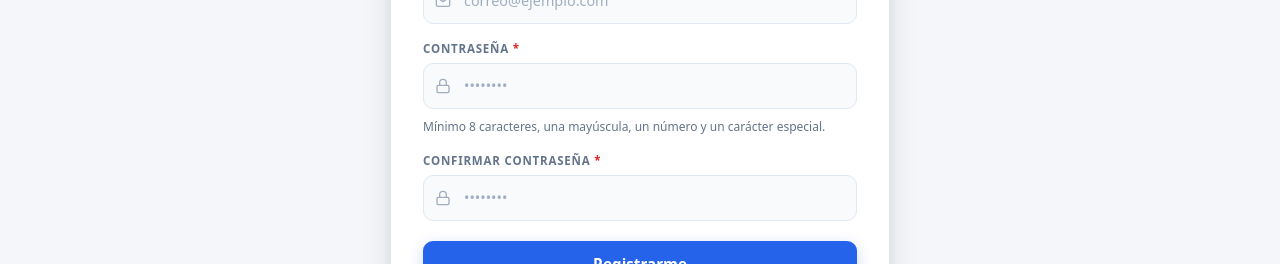
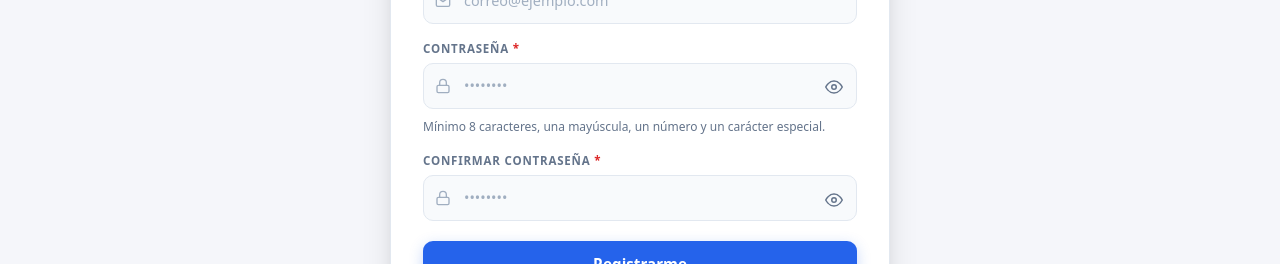
Before and after one commit to JesusDre/VASO, a React (Vite) app in the folder front/: page /registro in a window 1280 px wide. Shown: the part 517-781 px from the top of the page. Built offline with nearby package versions, Linux system fonts and the light colour scheme; no server answers.

Commit message:
[UPD] Agregue validacion regex para el formulario de registra ademas de que agregue el boton para ver la contraseña

```diff
--- a/front/src/modules/auth/Register.jsx
+++ b/front/src/modules/auth/Register.jsx
@@ -29,9 +29,16 @@
     const [loading, setLoading] = useState(false);
     const [error, setError] = useState('');
     const [success, setSuccess] = useState('');
+    const [showPassword, setShowPassword] = useState(false);
+    const [showConfirmPassword, setShowConfirmPassword] = useState(false);
+
+    const soloLetras = /^[a-zA-ZáéíóúÁÉÍÓÚñÑüÜ\s]*$/;
 
     const handleChange = (e) => {
         const { name, value } = e.target;
+        if (['nombre', 'apellido_paterno', 'apellido_materno'].includes(name)) {
+            if (!soloLetras.test(value)) return;
+        }
         setFormData((prev) => ({ ...prev, [name]: value }));
     };
 
@@ -197,13 +204,31 @@
                                 <input
                                     id="password"
                                     name="password"
-                                    type="password"
+                                    type={showPassword ? 'text' : 'password'}
                                     value={formData.password}
                                     onChange={handleChange}
                                     autoComplete="new-password"
                                     required
                                     placeholder="••••••••"
                                 />
+                                <button
+                                    type="button"
+                                    onClick={() => setShowPassword(!showPassword)}
+                                    style={{ position: 'absolute', right: 10, top: '50%', transform: 'translateY(-50%)', background: 'none', border: 'none', cursor: 'pointer', color: 'var(--text-muted)', padding: 4 }}
+                                >
+                                    {showPassword ? (
+                                        <svg width="18" height="18" viewBox="0 0 24 24" fill="none" stroke="currentColor" strokeWidth="2" strokeLinecap="round" strokeLinejoin="round">
+                                            <path d="M17.94 17.94A10.07 10.07 0 0112 20c-7 0-11-8-11-8a18.45 18.45 0 015.06-5.94" />
+                                            <path d="M9.9 4.24A9.12 9.12 0 0112 4c7 0 11 8 11 8a18.5 18.5 0 01-2.16 3.19" />
+                                            <line x1="1" y1="1" x2="23" y2="23" />
+                                        </svg>
+                                    ) : (
+                                        <svg width="18" height="18" viewBox="0 0 24 24" fill="none" stroke="currentColor" strokeWidth="2" strokeLinecap="round" strokeLinejoin="round">
+                                            <path d="M1 12s4-8 11-8 11 8 11 8-4 8-11 8-11-8-11-8z" />
+                                            <circle cx="12" cy="12" r="3" />
+                                        </svg>
+                                    )}
+                                </button>
                             </div>
                             <p className="login-hint">
                                 Mínimo 8 caracteres, una mayúscula, un número y un carácter especial.
@@ -225,13 +250,31 @@
                                 <input
                                     id="confirmar_password"
                                     name="confirmar_password"
-                                    type="password"
+                                    type={showConfirmPassword ? 'text' : 'password'}
                                     value={formData.confirmar_password}
                                     onChange={handleChange}
                                     autoComplete="new-password"
                                     required
                                     placeholder="••••••••"
                                 />
+                                <button
+                                    type="button"
+                                    onClick={() => setShowConfirmPassword(!showConfirmPassword)}
+                                    style={{ position: 'absolute', right: 10, top: '50%', transform: 'translateY(-50%)', background: 'none', border: 'none', cursor: 'pointer', color: 'var(--text-muted)', padding: 4 }}
+                                >
+                                    {showConfirmPassword ? (
+                                        <svg width="18" height="18" viewBox="0 0 24 24" fill="none" stroke="currentColor" strokeWidth="2" strokeLinecap="round" strokeLinejoin="round">
+                                            <path d="M17.94 17.94A10.07 10.07 0 0112 20c-7 0-11-8-11-8a18.45 18.45 0 015.06-5.94" />
+                                            <path d="M9.9 4.24A9.12 9.12 0 0112 4c7 0 11 8 11 8a18.5 18.5 0 01-2.16 3.19" />
+                                            <line x1="1" y1="1" x2="23" y2="23" />
+                                        </svg>
+                                    ) : (
+                                        <svg width="18" height="18" viewBox="0 0 24 24" fill="none" stroke="currentColor" strokeWidth="2" strokeLinecap="round" strokeLinejoin="round">
+                                            <path d="M1 12s4-8 11-8 11 8 11 8-4 8-11 8-11-8-11-8z" />
+                                            <circle cx="12" cy="12" r="3" />
+                                        </svg>
+                                    )}
+                                </button>
                             </div>
                         </div>
 
```
